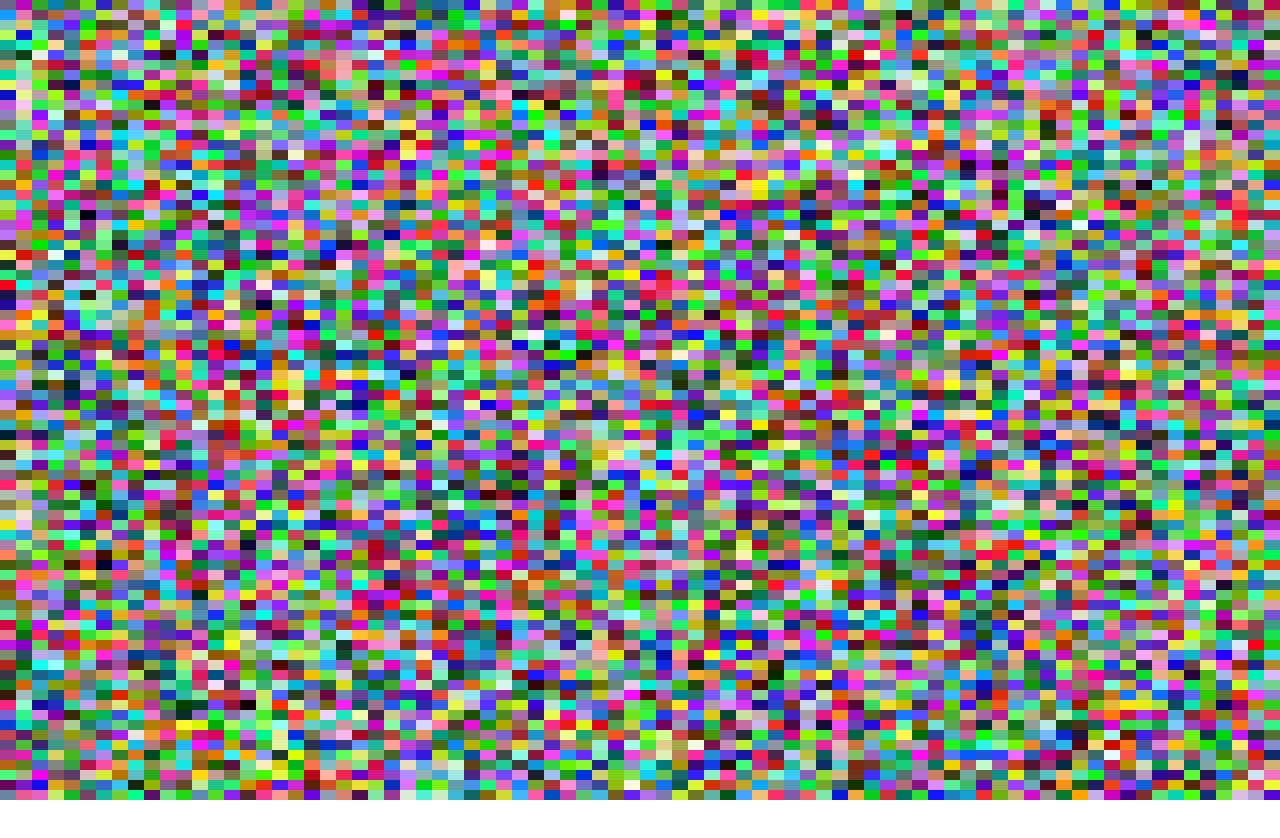
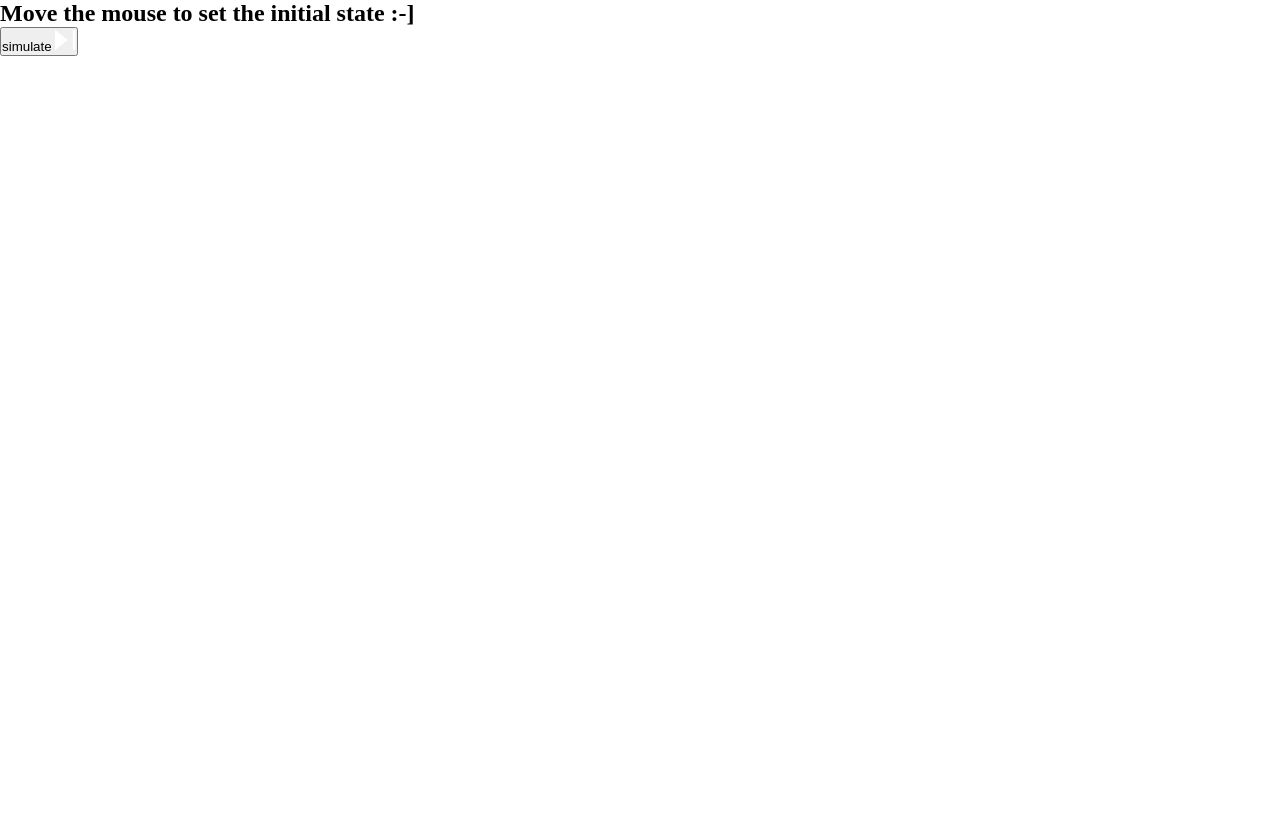
Before and after one commit to sievd/vuejs-conways-game-of-life, a Vue app: page / in a window 1280 px wide. Shown: the top 838 px of the page. Before the commit the page ends 800 px from the top, so only its background shows below. Built offline with nearby package versions, Linux system fonts and the light colour scheme.

Commit message:
Add functionality component

```diff
--- a/src/helpers/gameOfLife.js
+++ b/src/helpers/gameOfLife.js
@@ -91,3 +91,4 @@ class GameOfLife {
 }
 
 export default GameOfLife;
+export { createEmptyMatrix };
--- a/src/views/GameOfLife/GameOfLifePage.vue
+++ b/src/views/GameOfLife/GameOfLifePage.vue
@@ -1,6 +1,7 @@
 <template>
   <div>
     <div>
+      <OptionsGeneal />
       <Matrix
         :numOfColumns="numOfColumns"
         :numOfRows="numOfRows"
@@ -13,10 +14,11 @@
 
 <script>
 import Matrix from "./Matrix.vue";
+import OptionsGeneal from "./OptionsGeneal.vue";
 
 export default {
   name: "GameOfLife",
-  components: { Matrix },
+  components: { Matrix, OptionsGeneal },
   data() {
     return {
       cellSize: 10,
--- a/src/views/GameOfLife/Matrix.vue
+++ b/src/views/GameOfLife/Matrix.vue
@@ -6,11 +6,11 @@
         :key="y"
         :id="`cell-${x}-${y}`"
         @click="onCellClicked(x, y)"
+        @dragenter="onCellFocus(x, y)"
         class="cell"
         :style="{
           height: cellSize,
           width: cellSize,
-          'background-color': getColor(),
         }"
       ></td>
     </tr>
@@ -19,6 +19,7 @@
 
 <script>
 import { getRGBColor } from "@/helpers/colorGenerator.js";
+import { createEmptyMatrix } from "@/helpers/gameOfLife.js";
 
 export default {
   name: "Matrix",
@@ -27,12 +28,23 @@ export default {
     numOfColumns: { type: Number, required: true },
     cellSize: { type: Number, required: true },
   },
+  data() {
+    return {
+      matrix: createEmptyMatrix(this.numOfRows, this.numOfColumns),
+    };
+  },
   methods: {
     onCellClicked(x, y) {
       console.log("clicked cell", x, y);
     },
     getColor() {
       return getRGBColor();
+    },
+    onCellFocus(x, y) {
+      const cell = document.getElementById(`cell-${x}-${y}`);
+      cell.style.backgroundColor = this.getColor();
+      this.matrix[x - 1][y - 1] = 1;
+      console.log(x, y);
     },
   },
 };
--- /dev/null
+++ b/src/views/GameOfLife/OptionsGeneal.vue
@@ -0,0 +1,12 @@
+<template>
+  <nav>
+    <h1>Move the mouse to set the initial state :-]</h1>
+    <button>simulate <img src="@/assets/icons/simulate.svg" /></button>
+  </nav>
+</template>
+
+<script>
+export default {};
+</script>
+
+<style scoped></style>
```
Also changed, not shown: src/assets/icons/simulate.svg (added), 1 other file (tests, documents, lock files or other folders).
